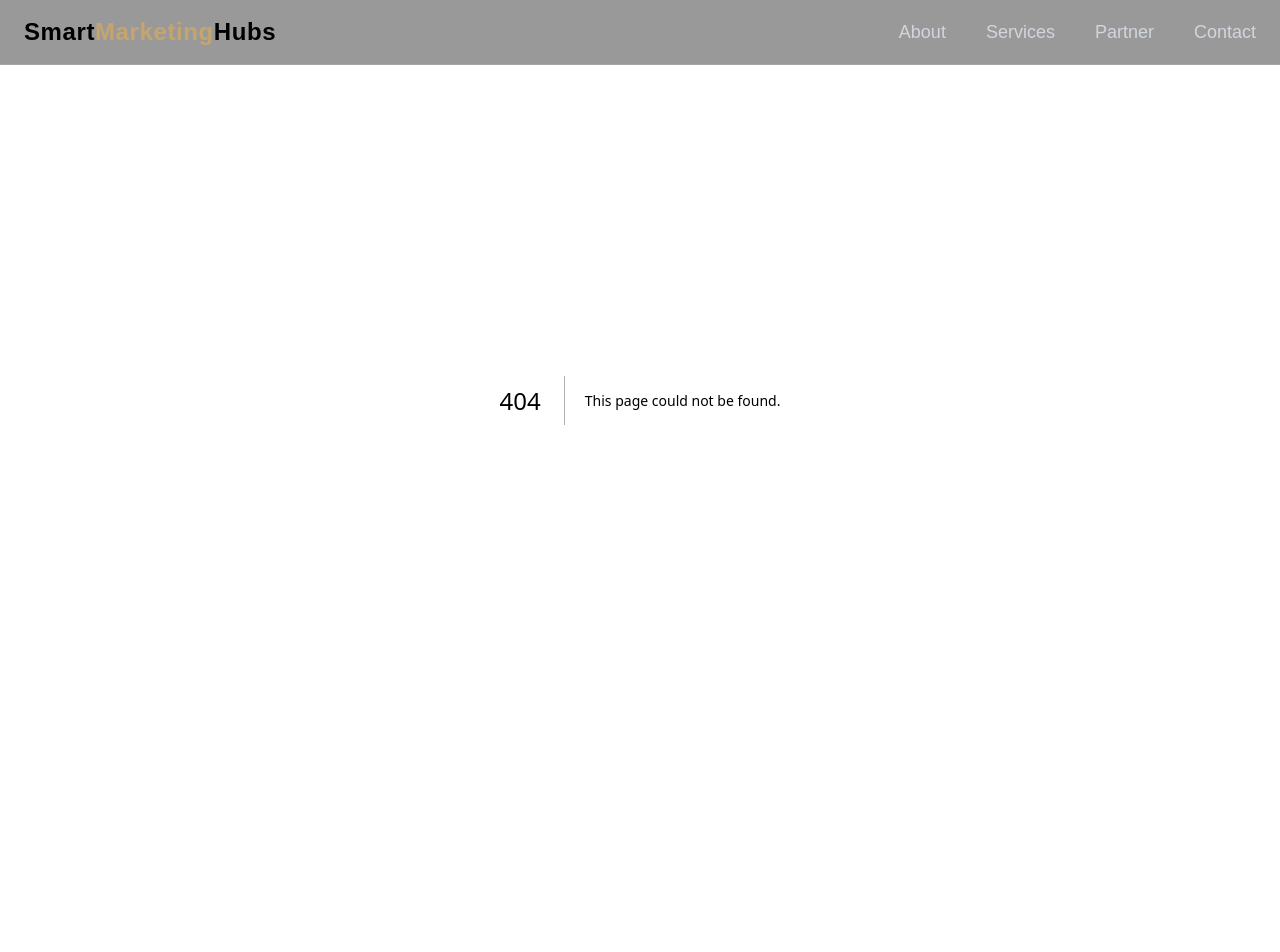
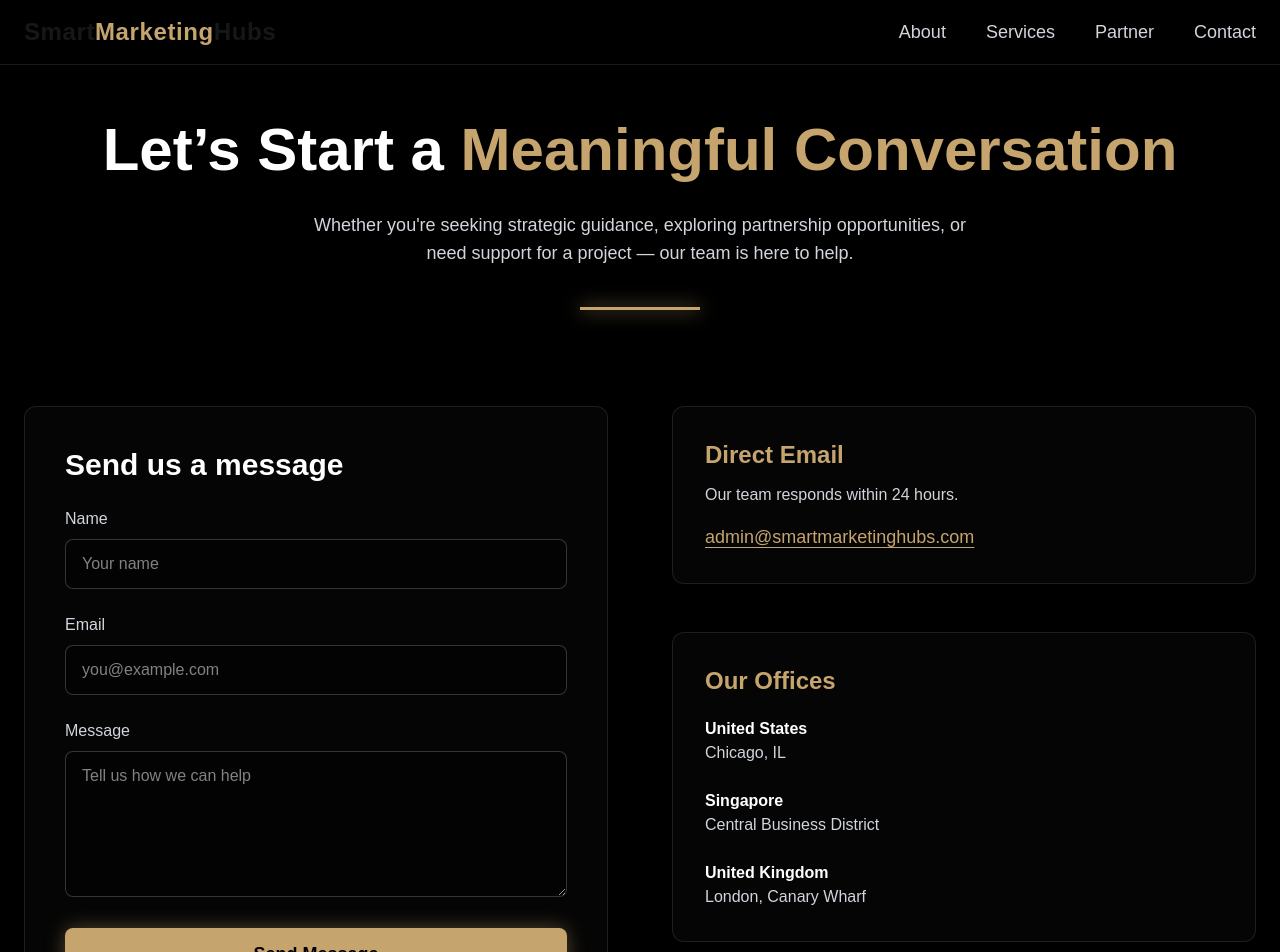
Before and after one commit to goodman1016/smartmarketinghubs, a Next.js app: page /contact in a window 1280 px wide. Before the commit this address had no page. Shown: the top 952 px of the page. Before the commit the page ends 800 px from the top, so only its background shows below. Built offline with nearby package versions, Linux system fonts and the light colour scheme.

Commit message:
feat: implement contact section

```diff
--- /dev/null
+++ b/app/contact/ContactSection.tsx
@@ -0,0 +1,190 @@
+"use client";
+
+import { motion } from "framer-motion";
+
+export default function ContactSection() {
+  return (
+    <div className="bg-black text-white">
+
+      {/* HERO */}
+      <section className="max-w-6xl mx-auto px-6 text-center mb-24">
+        <motion.h1
+          initial={{ opacity: 0, y: 20 }}
+          animate={{ opacity: 1, y: 0 }}
+          transition={{ duration: 0.7 }}
+          className="text-5xl md:text-6xl font-bold leading-tight"
+        >
+          Let’s Start a{" "}
+          <span className="text-[#C5A46E]">Meaningful Conversation</span>
+        </motion.h1>
+
+        <motion.p
+          initial={{ opacity: 0, y: 20 }}
+          animate={{ opacity: 1, y: 0 }}
+          transition={{ duration: 0.7, delay: 0.15 }}
+          className="max-w-2xl mx-auto text-gray-300 mt-6 text-lg"
+        >
+          Whether you're seeking strategic guidance, exploring partnership
+          opportunities, or need support for a project — our team is here to help.
+        </motion.p>
+
+        <motion.div
+          initial={{ width: 0 }}
+          animate={{ width: "120px" }}
+          transition={{ duration: 0.8 }}
+          className="h-[3px] bg-[#C5A46E] mx-auto mt-10 shadow-[0_0_18px_#C5A46E]"
+        />
+      </section>
+
+      {/* CONTACT GRID */}
+      <section className="max-w-7xl mx-auto px-6 grid md:grid-cols-2 gap-16 pb-28">
+
+        {/* FORM */}
+        <motion.div
+          initial={{ opacity: 0, y: 40 }}
+          whileInView={{ opacity: 1, y: 0 }}
+          viewport={{ once: true }}
+          transition={{ duration: 0.6 }}
+          className="p-10 rounded-xl bg-white/[0.02] border border-white/10
+                     shadow-[0_0_0px_rgba(0,0,0,0)]
+                     hover:shadow-[0_0_30px_rgba(197,164,110,0.15)]
+                     transition duration-300"
+        >
+          <h3 className="text-3xl font-semibold mb-6">Send us a message</h3>
+
+          <form
+            action="#"
+            className="space-y-6"
+          >
+            <div>
+              <label className="block mb-2 text-gray-300">Name</label>
+              <input
+                type="text"
+                className="w-full bg-black/40 border border-white/20 px-4 py-3 rounded-lg
+                           focus:border-[#C5A46E] outline-none transition"
+                placeholder="Your name"
+              />
+            </div>
+
+            <div>
+              <label className="block mb-2 text-gray-300">Email</label>
+              <input
+                type="email"
+                className="w-full bg-black/40 border border-white/20 px-4 py-3 rounded-lg
+                           focus:border-[#C5A46E] outline-none transition"
+                placeholder="you@example.com"
+              />
+            </div>
+
+            <div>
+              <label className="block mb-2 text-gray-300">Message</label>
+              <textarea
+                className="w-full bg-black/40 border border-white/20 px-4 py-3 rounded-lg
+                           focus:border-[#C5A46E] outline-none transition"
+                placeholder="Tell us how we can help"
+                rows={5}
+              ></textarea>
+            </div>
+
+            <button
+              type="submit"
+              className="w-full py-3 rounded-lg bg-[#C5A46E] text-black text-lg font-semibold
+                         hover:bg-[#b99753] transition shadow-[0_0_20px_rgba(197,164,110,0.4)]"
+            >
+              Send Message
+            </button>
+          </form>
+        </motion.div>
+
+        {/* CONTACT DETAILS */}
+        <motion.div
+          initial={{ opacity: 0, y: 40 }}
+          whileInView={{ opacity: 1, y: 0 }}
+          viewport={{ once: true }}
+          transition={{ duration: 0.6, delay: 0.1 }}
+          className="space-y-12"
+        >
+          {/* EMAIL CARD */}
+          <div
+            className="p-8 rounded-xl border border-white/10 bg-white/[0.02]
+                       hover:bg-white/[0.05] transition duration-300"
+          >
+            <h3 className="text-2xl font-semibold mb-3 text-[#C5A46E]">
+              Direct Email
+            </h3>
+            <p className="text-gray-300">Our team responds within 24 hours.</p>
+
+            <a
+              href="mailto:contact@smartmarketinghubs.com"
+              className="inline-block mt-4 text-lg text-[#C5A46E] underline underline-offset-4
+                         hover:text-white transition"
+            >
+              admin@smartmarketinghubs.com
+            </a>
+          </div>
+
+          {/* OFFICES */}
+          <div
+            className="p-8 rounded-xl border border-white/10 bg-white/[0.02]
+                       hover:bg-white/[0.05] transition duration-300"
+          >
+            <h3 className="text-2xl font-semibold mb-5 text-[#C5A46E]">
+              Our Offices
+            </h3>
+
+            <div className="space-y-6 text-gray-300">
+              <div>
+                <p className="font-semibold text-white">United States</p>
+                <p>Chicago, IL</p>
+              </div>
+
+              <div>
+                <p className="font-semibold text-white">Singapore</p>
+                <p>Central Business District</p>
+              </div>
+
+              <div>
+                <p className="font-semibold text-white">United Kingdom</p>
+                <p>London, Canary Wharf</p>
+              </div>
+            </div>
+          </div>
+
+          {/* SOCIAL LINKS */}
+          <div className="pt-4">
+            <h3 className="text-2xl font-semibold mb-4 text-[#C5A46E]">
+              Connect with us
+            </h3>
+
+            <div className="flex space-x-6 text-3xl text-gray-400">
+              <a href="#" className="hover:text-[#C5A46E] transition"></a>
+              <a href="#" className="hover:text-[#C5A46E] transition"></a>
+              <a href="#" className="hover:text-[#C5A46E] transition"></a>
+            </div>
+          </div>
+        </motion.div>
+
+      </section>
+
+      {/* CTA */}
+      <section className="bg-white/[0.03] py-20 border-t border-white/10">
+        <div className="max-w-4xl mx-auto px-6 text-center">
+          <h2 className="text-4xl font-bold">
+            Ready to Take the Next Step?
+          </h2>
+          <p className="text-gray-300 mt-4">
+            Our advisory team is ready to support your growth and help you move forward confidently.
+          </p>
+
+          <a
+            href="/services"
+            className="inline-block mt-8 px-10 py-4 rounded-lg bg-[#C5A46E] text-black text-lg font-semibold
+                       hover:bg-[#b99753] transition shadow-[0_0_20px_rgba(197,164,110,0.5)]"
+          >
+            Explore Our Services
+          </a>
+        </div>
+      </section>
+    </div>
+  );
+}
--- /dev/null
+++ b/app/contact/page.tsx
@@ -0,0 +1,9 @@
+import ContactSection from "./ContactSection";
+
+export default function ContactPage() {
+  return (
+    <div className="bg-black text-white min-h-screen pt-28">
+      <ContactSection />
+    </div>
+  );
+}
```
